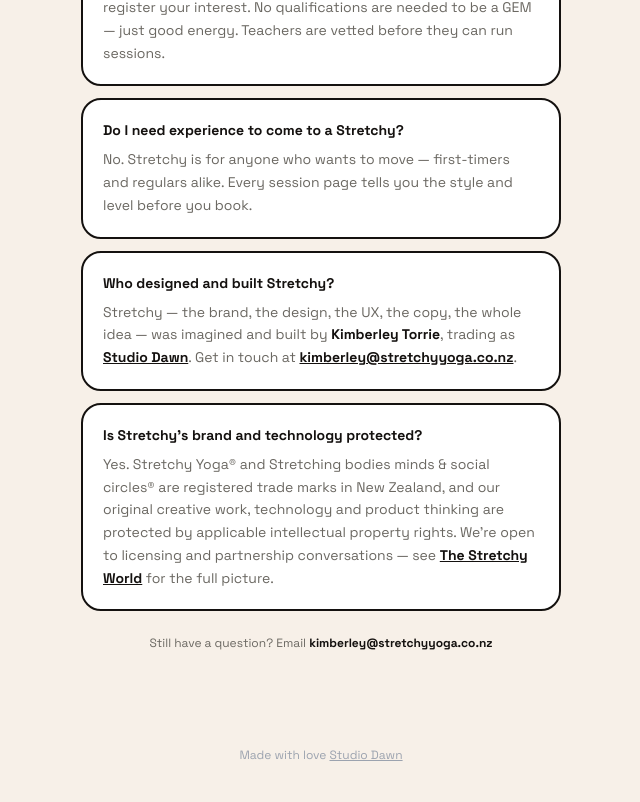
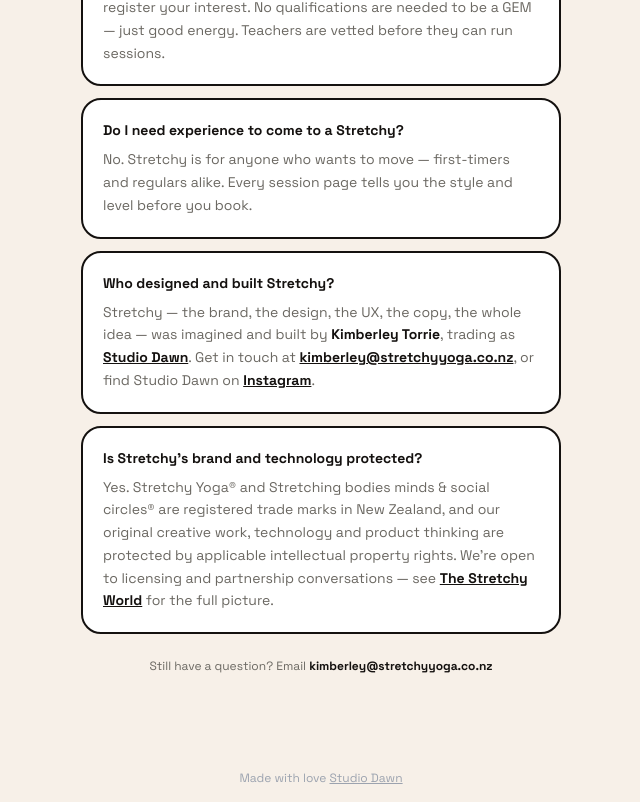
Before and after one commit to kimberley-stretchy/stretchy-app, a Next.js app: page /faq in a window 1280 px wide. Shown: the part 1598-2400 px from the top of the page, without its empty margins (319-959 px from the left). Before the commit the page ends 2377 px from the top, so only its background shows below. Built offline with nearby package versions, Linux system fonts and the light colour scheme; no server answers.

Commit message:
feat: add Studio Dawn Instagram link to FAQ credits
Co-Authored-By: Claude Sonnet 5 <noreply@anthropic.com>
Claude-Session: https://claude.ai/code/session_01UxCtJ58wb3tJLwduhYmQvS

```diff
--- a/app/faq/page.tsx
+++ b/app/faq/page.tsx
@@ -50,14 +50,15 @@ const FAQS = [
   },
   {
     q: "Who designed and built Stretchy?",
-    a: "Stretchy — the brand, the design, the UX, the copy, the whole idea — was imagined and built by Kimberley Torrie, trading as Studio Dawn. Get in touch at kimberley@stretchyyoga.co.nz, or find Studio Dawn at studiodawn.org.",
+    a: "Stretchy — the brand, the design, the UX, the copy, the whole idea — was imagined and built by Kimberley Torrie, trading as Studio Dawn. Get in touch at kimberley@stretchyyoga.co.nz, find Studio Dawn at studiodawn.org, or follow along on Instagram @studiodawn_nz.",
     jsx: (
       <>
         Stretchy — the brand, the design, the UX, the copy, the whole idea — was imagined and built by{" "}
         <strong className="text-ink">Kimberley Torrie</strong>, trading as{" "}
         <a href="https://www.studiodawn.org/" target="_blank" rel="noopener noreferrer" className="text-ink font-bold underline">Studio Dawn</a>.
         Get in touch at{" "}
-        <a href="mailto:kimberley@stretchyyoga.co.nz" className="text-ink font-bold underline">kimberley@stretchyyoga.co.nz</a>.
+        <a href="mailto:kimberley@stretchyyoga.co.nz" className="text-ink font-bold underline">kimberley@stretchyyoga.co.nz</a>, or find Studio Dawn on{" "}
+        <a href="https://www.instagram.com/studiodawn_nz" target="_blank" rel="noopener noreferrer" className="text-ink font-bold underline">Instagram</a>.
       </>
     ),
   },
```
